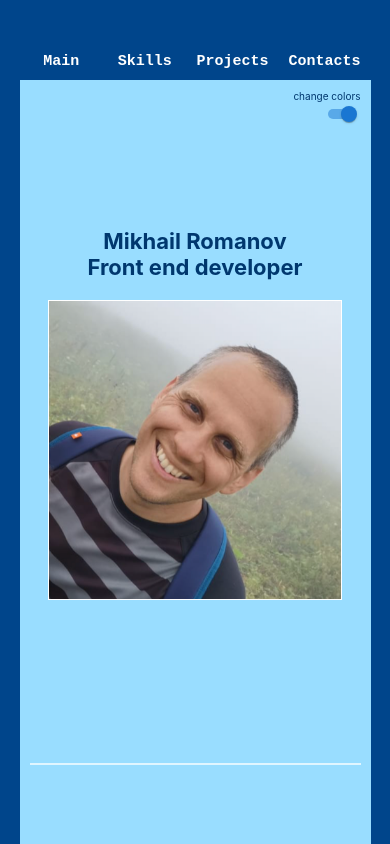
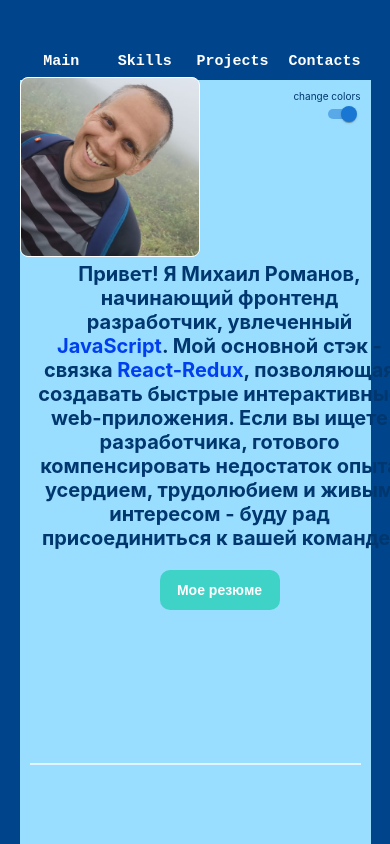
Before and after one commit to Mikro888/Portfolio, a React (Create React App) app: page / in a window 390 px wide. Shown: the top 844 px of the page. Built offline with nearby package versions, Linux system fonts and the light colour scheme.

Commit message:
Added description, resume button, georgian phone

```diff
--- a/src/components/Contacts.tsx
+++ b/src/components/Contacts.tsx
@@ -8,7 +8,7 @@ const Contacts=()=> {
 <h2>Contacts</h2>
             <div className={classes.contacts}>
                 <p>w38@bk.ru</p>
-                <p>916-333-55-65</p>
+                <p>593 324 738</p>
             </div>
 
         </div>
--- a/src/components/Content.module.css
+++ b/src/components/Content.module.css
@@ -18,25 +18,41 @@
 
 }
 
+
 .description {
-    width: 25%;
-    height: 80px;
-    height: 80px;
-    min-width: 250px;
+    width: 50%;
+    min-height: 80px;
+    min-width: 380px;
     text-align: center;
     align-self: center;
     padding: 8px;
-    /*font-family: "ui-rounded", sans-serif;*/
     font-weight: bold;
-    font-size: 22px;
+    font-size: 20px;
 }
-
+.description span{
+    color:#003eee;
+}
+.description button{
+    width: 120px;
+    height: 40px;
+    background: #3FD2C7;
+    color: white;
+    border-radius: 10px;
+    border: none;
+    font-weight: bolder;
+    font-size: 14px;
+}
+.description button:hover{
+    cursor: pointer;
+    transform: scale(1.01);
+    box-shadow: 3px 3px 8px grey;
+}
 .mainCon {
     display: flex;
     /*margin-top: 70px;*/
     justify-content: space-around;
     flex-wrap: wrap;
-    width: 95%;
+    width: 100%;
     margin: 100px auto 40px auto;
 
 }
@@ -57,11 +73,12 @@ a {
 .card {
     border: 1px solid white;
     overflow: hidden;
-    width: 300px;
-    height: 300px;
+    width: 280px;
+    height: 280px;
     background-color: white;
     /*opacity: 0.3;*/
-    margin: 0 10px;
+    margin-top: 20px;
+    border-radius: 8px;
 
 }
 .card img{
@@ -130,13 +147,13 @@ a {
     transition: all ease-in 0.2s;
 }
 
-/*.projectCon:hover{*/
-/*    transform: scale(1.02);*/
-
-/*}*/
+.projectCon:hover{
+    transform: scale(1.02);
+    box-shadow: 3px 3px 8px grey;
+}
 
 .projectCon:after {
-    background-color: #99DDFF;
+    /*background-color: #99DDFF;*/
     background-color: black;
     opacity: 0.1;
     content: '';
@@ -150,6 +167,7 @@ a {
 
 .projectCon:hover:after {
     opacity: 0;
+
 }
 
 /*.projectCon:hover{*/
@@ -214,9 +232,39 @@ a {
     margin: 0 auto 20px;
     text-align: center;
 }
+@media (max-width: 1000px) {
+    .card{
+        margin-top: 35px;
+        width: 180px;
+        height: 180px;
+    }
+    .card img{
+        bottom:100px;
+    }
+}
+@media (max-width: 900px) {
+    .card{
+       display: none;
+    }
+    .card img{
+        bottom:100px;
+    }
+}
+
 
 @media (max-width: 700px) {
     .content {
         width: 100%;
     }
+    .description{
+        margin-top: 14px;
+        width: 100%;
+    }
+    .card {
+        position: absolute;
+        top:5%;
+        left: 5%;
+        display: block;
+    }
+
 }
--- a/src/components/Main.tsx
+++ b/src/components/Main.tsx
@@ -15,15 +15,23 @@ const Main=(props:any)=> {
             <div className={classes.switchButton}>change colors
                 <Switch onChange={props.handleChange} defaultChecked size={"small"} />
             </div>
+
 <div className={classes.mainCon}>
             <div className={classes.description}>
-                <div>Mikhail Romanov</div>
-                <div>Front end developer</div>
+              <p>Привет!
+                  Я Михаил Романов, начинающий фронтенд разработчик, увлеченный <span>JavaScript</span>.
+                Мой основной стэк - связка <span>React-Redux</span>, позволяющая создавать быстрые интерактивные web-приложения.
+                  Если вы ищете разработчика, готового компенсировать недостаток опыта усердием,
+                  трудолюбием и живым интересом - буду рад присоединиться к вашей команде! </p>
+                <a href={'https://hh.ru/resume/fdc2b1b0ff0833659f0039ed1f566559775146'}><button>Мое резюме</button></a>
             </div>
             <div className={classes.card}>
                 <img src={faceImage} alt="my smiling face"/>
             </div>
+
 </div>
+
+
         </div>
     );
 }
```
Also changed, not shown: src/components/Skills.tsx (+7 -4 lines), src/images/img.png (added).
